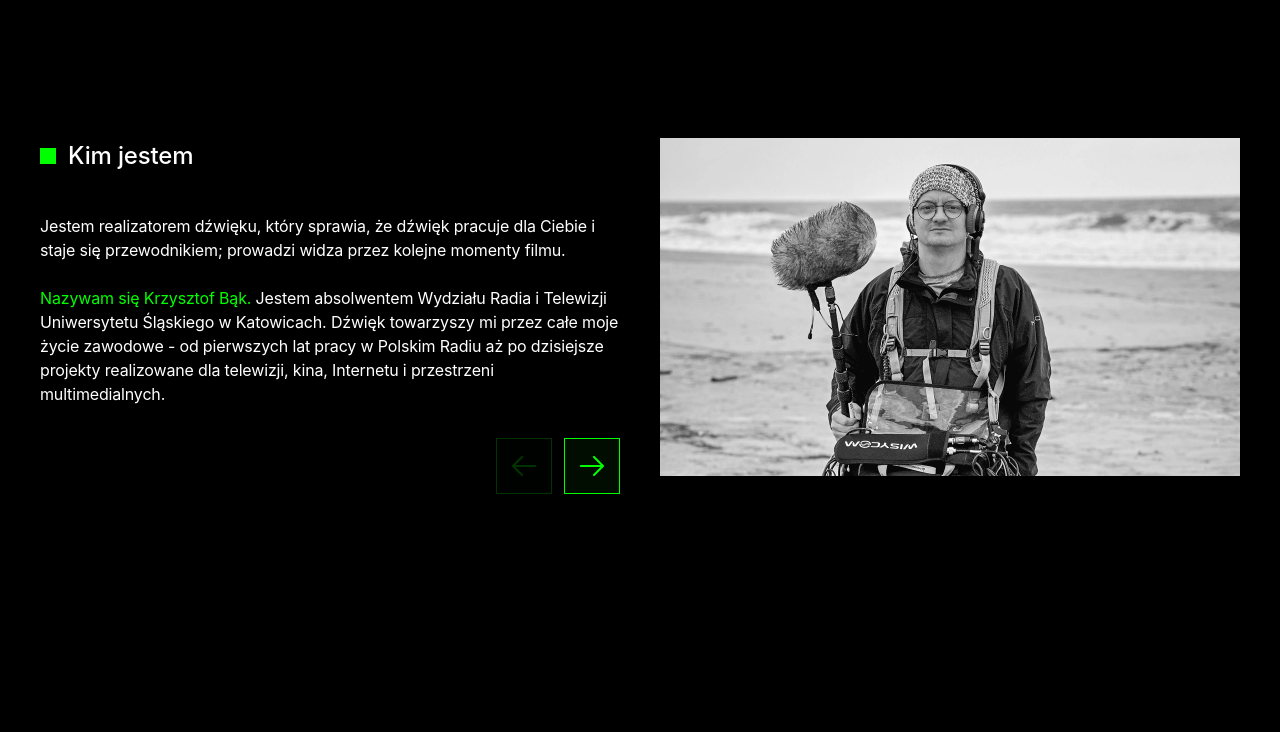
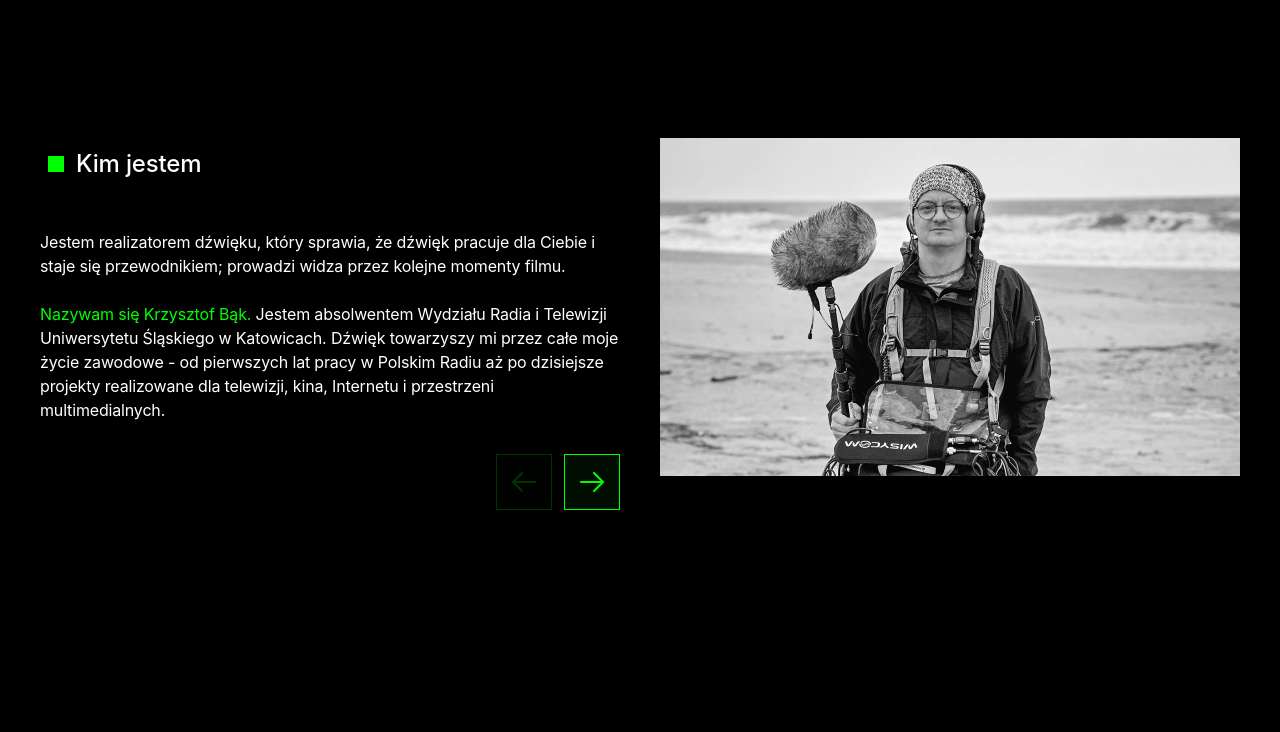
Before and after one commit to jaroslawkucharski/Jrise-Recruitment-Task, a Next.js app: page / in a window 1280 px wide. Shown: the part 2060-2792 px from the top of the page. Built offline with nearby package versions, Linux system fonts and the light colour scheme.

Commit message:
fix slider heading

```diff
--- a/components/organisms/SlidesSection/SlidesSection.tsx
+++ b/components/organisms/SlidesSection/SlidesSection.tsx
@@ -92,11 +92,13 @@ export function SlidesSection({
         >
           <div className="flex flex-col gap-8 lg:gap-10">
             <div className="flex items-center gap-3">
-              <Rectangle aria-hidden="true" />
+              <div className="p-2 flex gap-3 items-center">
+                <Rectangle aria-hidden="true" />
 
-              <Heading level="h4" weight={500}>
-                <RevealText>{t(sectionNameKey)}</RevealText>
-              </Heading>
+                <Heading level="h4" weight={500}>
+                  <RevealText>{t(sectionNameKey)}</RevealText>
+                </Heading>
+              </div>
             </div>
 
             <Box
```
